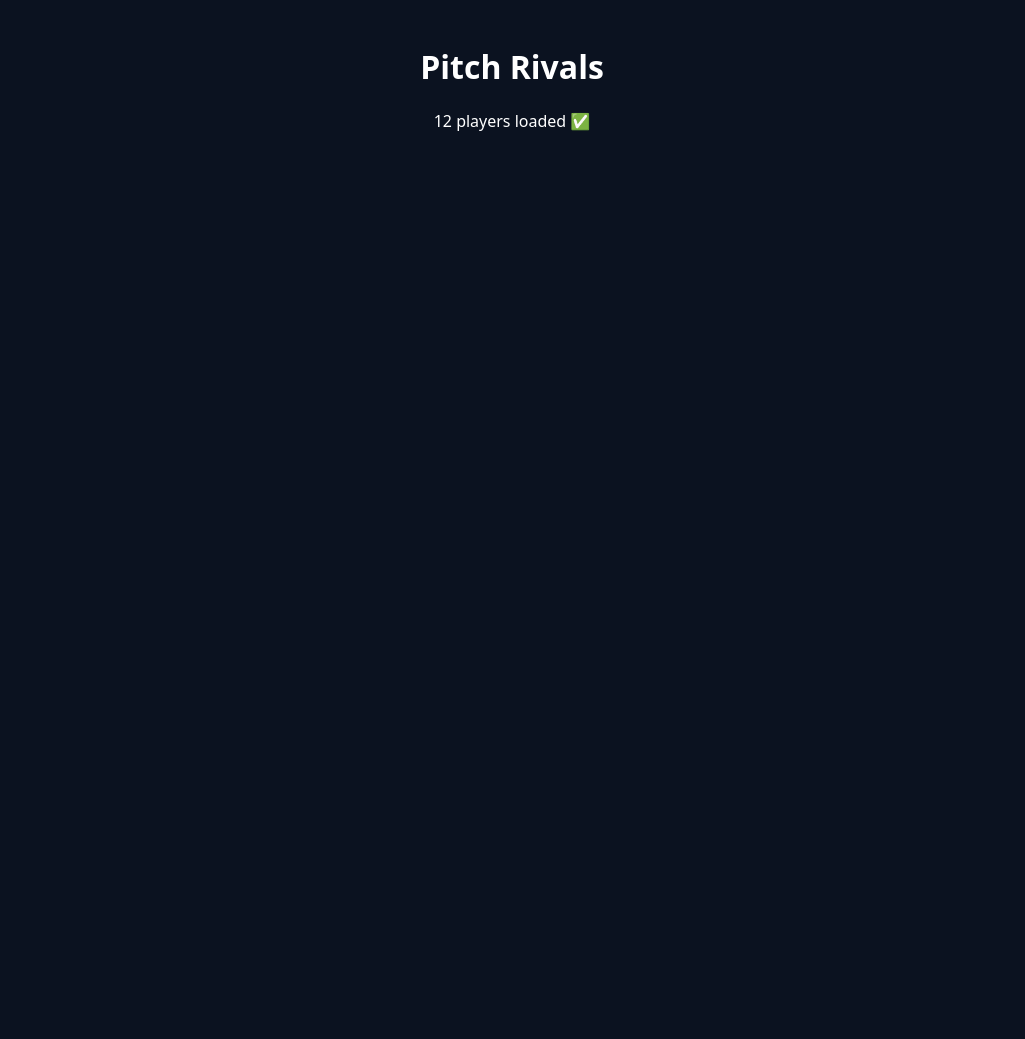
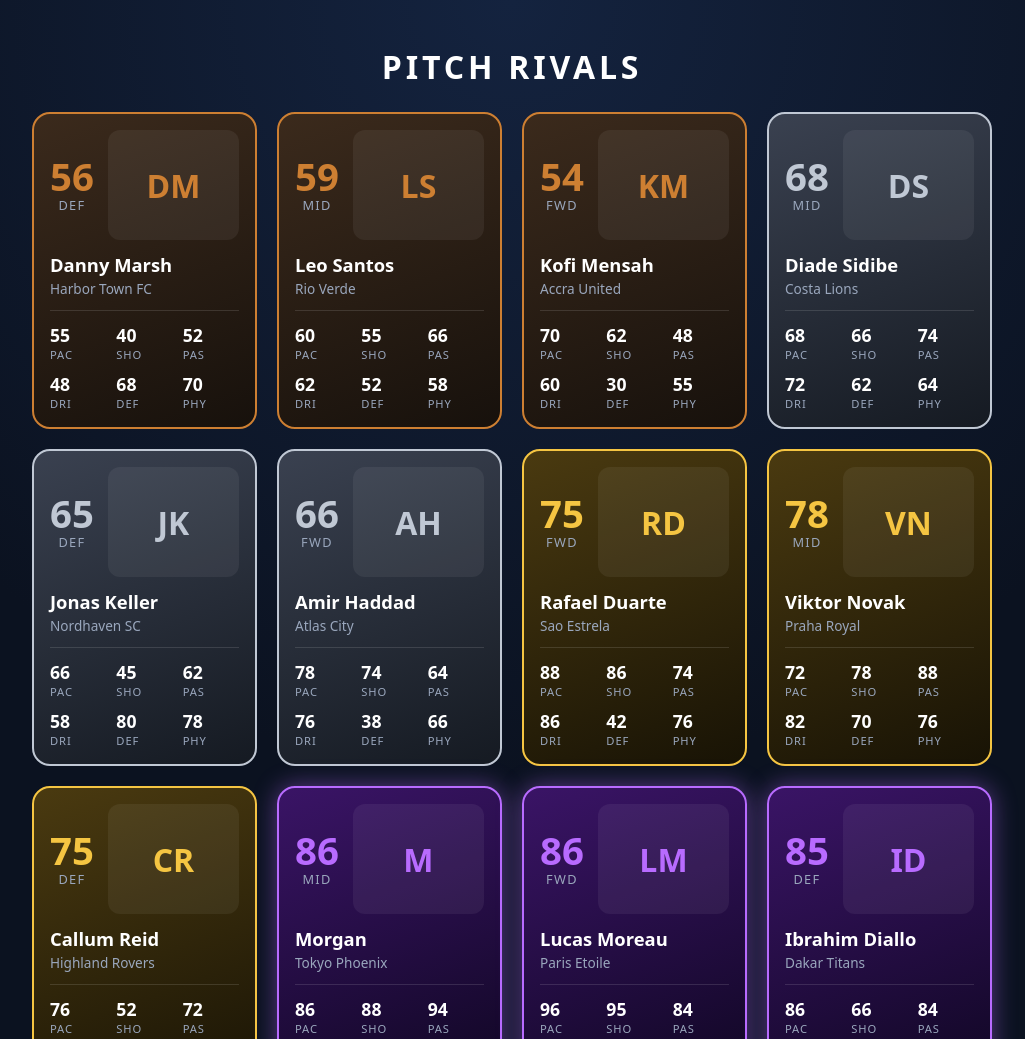
Before and after one commit to JamalOpeyemi/Pitch-Rivals, a plain HTML site: page index.html in a window 1280 px wide. Shown: the top 1039 px of the page, without its empty margins (128-1153 px from the left). Before the commit the page ends 800 px from the top, so only its background shows below. Drawn offline with Linux system fonts and the light colour scheme.

Commit message:
Add player card UI

```diff
--- a/index.html
+++ b/index.html
@@ -9,7 +9,7 @@
 <body>
   <main id="app">
     <h1>Pitch Rivals</h1>
-    <p id="status-message">Loading...</p>
+    <section id="card-gallery" class="gallery"></section>
   </main>
 
   <script src="script.js"></script>
--- a/script.js
+++ b/script.js
@@ -1,5 +1,3 @@
-// ===== SETUP: find the status message on the page =====
-const statusMessage = document.getElementById("status-message");
 
 // ===== PLAYER DATA =====
 // This is an array (a list) of objects. Each object is one player.
@@ -91,6 +89,64 @@ players.forEach((player) => {
   player.overall = calculateOverall(player.stats);
 });
 
-// ===== TEST: prove it worked =====
-statusMessage.textContent = players.length + " players loaded ✅";
-console.log(players[0]);
+// ===== SHORT LABELS for the six stats =====
+const STAT_LABELS = {
+  pace: "PAC",
+  shooting: "SHO",
+  passing: "PAS",
+  dribbling: "DRI",
+  defending: "DEF",
+  physicality: "PHY"
+};
+
+// ===== FUNCTION: get a player's initials (used until we have portraits) =====
+function getInitials(name) {
+  return name
+    .split(" ")                  // "Danny Marsh" -> ["Danny", "Marsh"]
+    .map((word) => word[0])      // -> ["D", "M"]
+    .join("");                   // -> "DM"
+}
+
+// ===== FUNCTION: build one card from one player =====
+function createCard(player) {
+  const card = document.createElement("article");
+  card.className = "card " + player.rarity;   // e.g. "card gold"
+
+  // Build the six stat blocks
+  let statsHTML = "";
+  for (const key in player.stats) {
+    statsHTML += `
+      <div class="stat">
+        <span class="stat-value">${player.stats[key]}</span>
+        <span class="stat-label">${STAT_LABELS[key]}</span>
+      </div>
+    `;
+  }
+
+  // Fill the card with its content
+  card.innerHTML = `
+    <div class="card-top">
+      <div class="card-rating">
+        <span class="overall">${player.overall}</span>
+        <span class="position">${player.position}</span>
+      </div>
+      <div class="portrait">${getInitials(player.name)}</div>
+    </div>
+    <h2 class="player-name">${player.name}</h2>
+    <p class="club">${player.club}</p>
+    <div class="stats">${statsHTML}</div>
+  `;
+
+  return card;
+}
+
+// ===== FUNCTION: show every player on the page =====
+function renderGallery() {
+  const gallery = document.getElementById("card-gallery");
+
+  players.forEach((player) => {
+    gallery.appendChild(createCard(player));
+  });
+}
+
+renderGallery();
--- a/style.css
+++ b/style.css
@@ -1,15 +1,139 @@
+/* ===== BASE ===== */
+:root {
+  --muted: #9aa7bd;
+}
+
 body {
   margin: 0;
   padding: 24px;
-  background: #0b1220;
+  min-height: 100vh;
+  background: radial-gradient(circle at top, #14233f 0%, #0b1220 60%);
   color: #ffffff;
   font-family: system-ui, sans-serif;
-  display: flex;
-  justify-content: center;
 }
 
 #app {
   width: 100%;
-  max-width: 420px;
+  max-width: 960px;
+  margin: 0 auto;
   text-align: center;
 }
+
+h1 {
+  text-transform: uppercase;
+  letter-spacing: 0.12em;
+}
+
+/* ===== GALLERY LAYOUT ===== */
+.gallery {
+  display: grid;
+  grid-template-columns: repeat(auto-fill, minmax(220px, 1fr));
+  gap: 20px;
+  margin-top: 24px;
+}
+
+/* ===== RARITY THEMES (each one sets two variables) ===== */
+.bronze {
+  --accent: #cd7f32;
+  --card-bg: linear-gradient(160deg, #3b2a1c, #17110c);
+}
+.silver {
+  --accent: #c0c8d4;
+  --card-bg: linear-gradient(160deg, #3a4150, #151a22);
+}
+.gold {
+  --accent: #f5c542;
+  --card-bg: linear-gradient(160deg, #4a3a10, #181305);
+}
+.legendary {
+  --accent: #b86bff;
+  --card-bg: linear-gradient(160deg, #3a1466, #0e0620);
+  box-shadow: 0 0 24px rgba(184, 107, 255, 0.45);
+}
+
+/* ===== THE CARD ===== */
+.card {
+  padding: 16px;
+  border-radius: 18px;
+  border: 2px solid var(--accent);
+  background: var(--card-bg);
+  text-align: left;
+  transition: transform 0.2s ease;
+}
+
+.card:hover {
+  transform: translateY(-6px);
+}
+
+.card-top {
+  display: flex;
+  align-items: center;
+  gap: 14px;
+}
+
+.card-rating {
+  display: flex;
+  flex-direction: column;
+  align-items: center;
+}
+
+.overall {
+  font-size: 2.4rem;
+  font-weight: 800;
+  line-height: 1;
+  color: var(--accent);
+}
+
+.position {
+  font-size: 0.8rem;
+  letter-spacing: 0.1em;
+  color: var(--muted);
+}
+
+.portrait {
+  flex: 1;
+  height: 110px;
+  border-radius: 12px;
+  background: rgba(255, 255, 255, 0.06);
+  display: flex;
+  align-items: center;
+  justify-content: center;
+  font-size: 2rem;
+  font-weight: 700;
+  color: var(--accent);
+}
+
+.player-name {
+  margin: 12px 0 2px;
+  font-size: 1.15rem;
+}
+
+.club {
+  margin: 0 0 12px;
+  font-size: 0.85rem;
+  color: var(--muted);
+}
+
+.stats {
+  display: grid;
+  grid-template-columns: repeat(3, 1fr);
+  gap: 10px;
+  padding-top: 12px;
+  border-top: 1px solid rgba(255, 255, 255, 0.12);
+}
+
+.stat {
+  display: flex;
+  flex-direction: column;
+}
+
+.stat-value {
+  font-size: 1.1rem;
+  font-weight: 700;
+}
+
+.stat-label {
+  font-size: 0.7rem;
+  letter-spacing: 0.08em;
+  color: var(--muted);
+}
```
